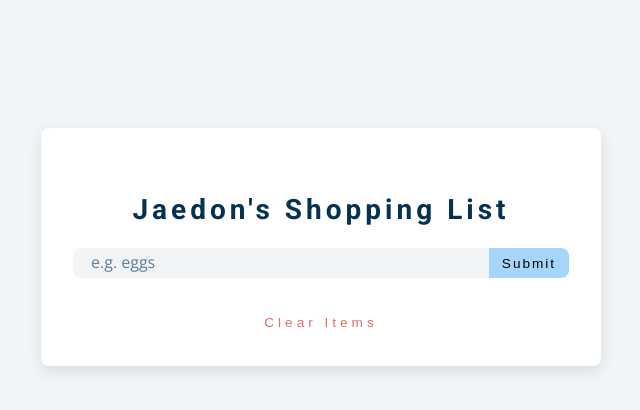
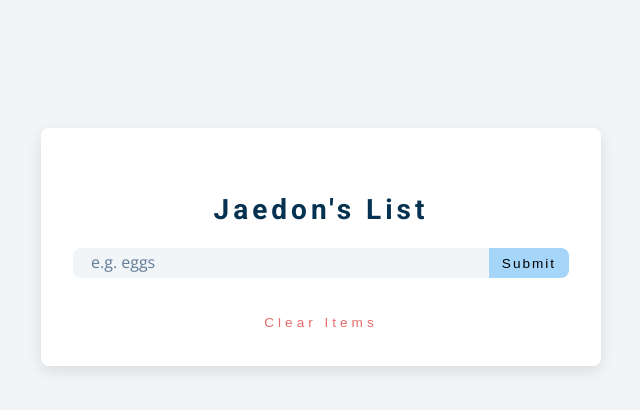
Before and after one commit to naseelemak/Shopping-List, a plain HTML site: page index.html in a window 1280 px wide. Shown: the whole page, without its empty margins (319-959 px from the left). Drawn offline with nearby package versions, Linux system fonts and the light colour scheme.

Commit message:
Update index.html

```diff
--- a/index.html
+++ b/index.html
@@ -17,7 +17,7 @@
       <!-- form -->
       <form class="grocery-form">
         <p class="alert"></p>
-        <h3>Jaedon's Shopping List</h3>
+        <h3>Jaedon's List</h3>
         <div class="form-control">
           <input type="text" id="grocery" placeholder="e.g. eggs" />
           <button type="submit" class="submit-btn">submit</button>
```
